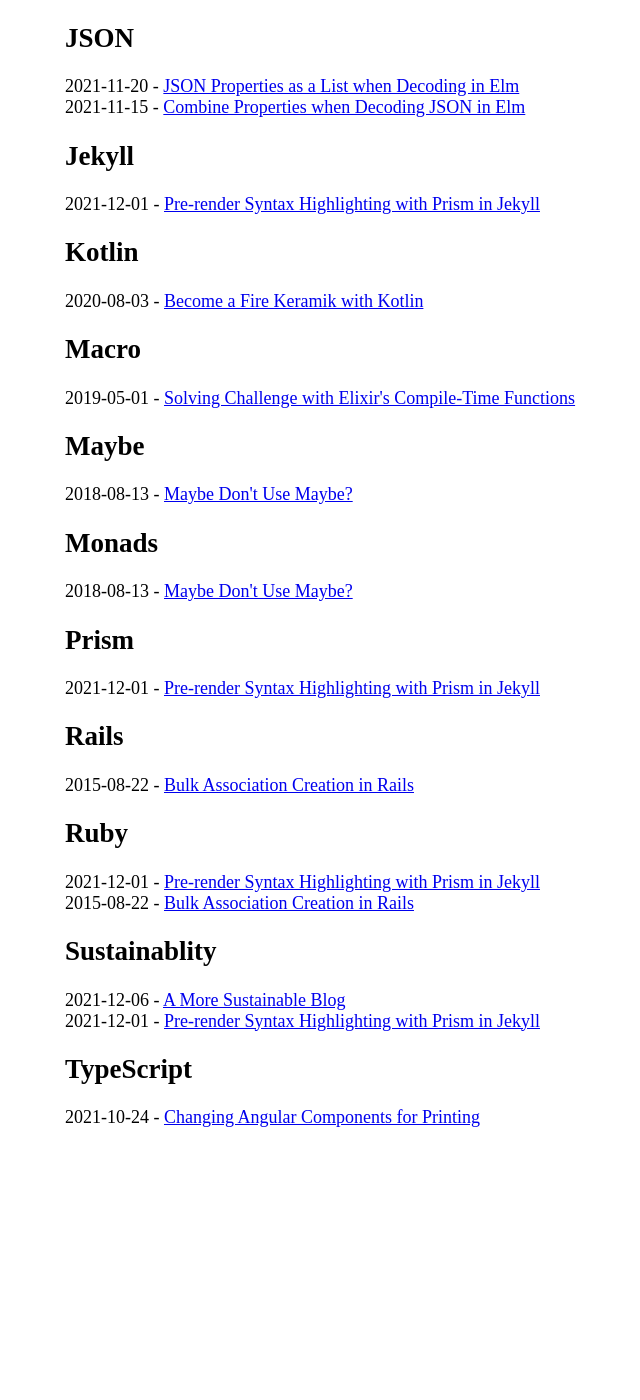
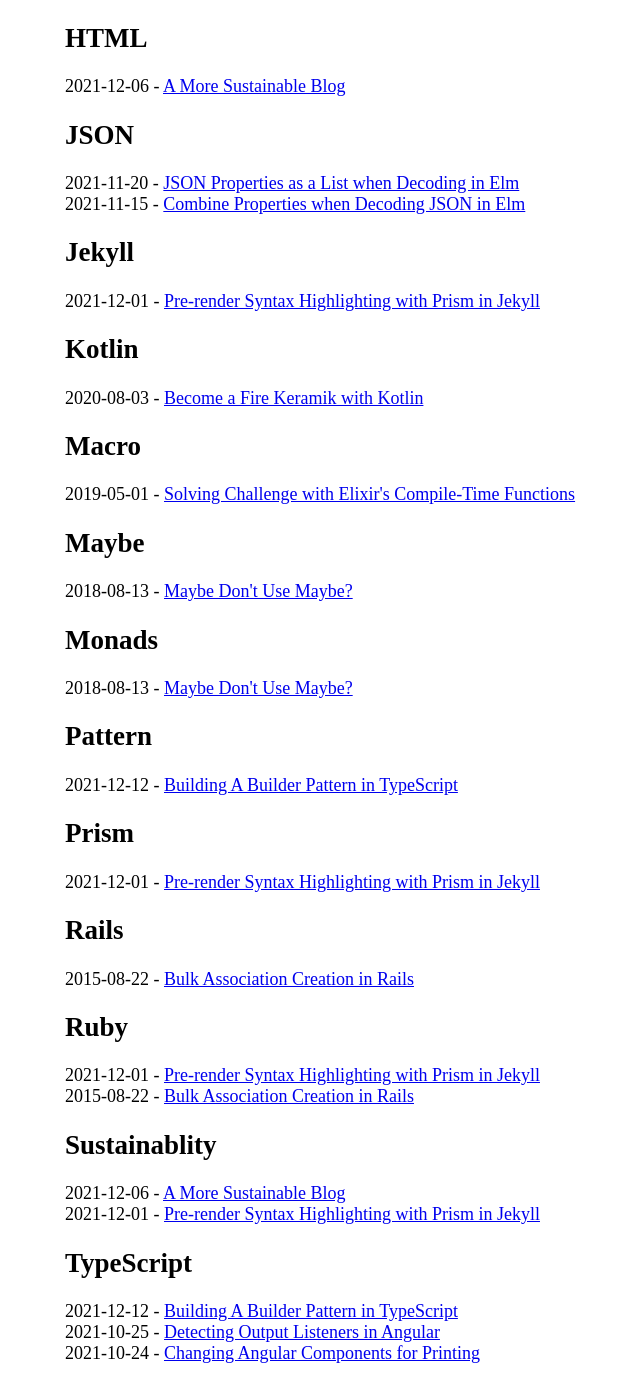
Before and after one commit to brianvanburken/brianvanburken.github.io, a Jekyll site: the page built from pages/tags.html, in a window 1280 px wide and 1400 px high, scrolled down 1449 px. Shown: the whole window, without its empty margins (215-855 px from the left). Built offline with Jekyll 4.4.1, drawn with Linux system fonts in a browser that asks for light colours; before the commit the page ends 2613 px from its top, so only the background shows below that; some of the changed lines change nothing that is shown; some of the changed text lies outside the part shown.

Commit message:
New blogpost builder pattern in TypeScript

````diff
--- a/_posts/2021-10-25-detecting-output-listeners-in-angular.md
+++ b/_posts/2021-10-25-detecting-output-listeners-in-angular.md
@@ -5,6 +5,7 @@
 tags:
   - Angular
   - EventEmitter
+  - TypeScript
 ---
 
 Sometimes you want to check if you have listeners attached to your `@Output` for your component to behave differently.
--- /dev/null
+++ b/_posts/2021-12-12-building-a-builder-pattern-in-typescript.md
@@ -0,0 +1,241 @@
+---
+layout: post
+title: Building A Builder Pattern in TypeScript
+tags: ["TypeScript", "Pattern", "Generics"]
+---
+
+I've come across a few snippets of TypeScript where the type was forced on an object using `as`.
+Maybe you've seen those before too.
+I think using `as` is a bad thing and should be used as a last resort as you will lose type-safety, thus no help when the interface changes.
+I had doubts about its usage when the code needed a partial object before completion. So I went to search for other solutions and opinions.
+
+Before discussing this further, let's create a scenario to be on the same page.
+Say we have the following interface:
+
+```typescript
+interface Foo {
+  bar: string;
+  baz: string;
+}
+```
+
+Here both `bar` and `baz` are required properties of `Foo`.
+Both must be present for the object to be complete.
+What if we wanted to first input `bar` and later input `baz`?
+There are few options to achieve this.
+
+## Type assertions
+
+The first one is to enforce an object using `as`; this is called a ["Type assertion"][6].
+Below is an example of this.
+
+```typescript
+const foo = {
+  bar: 'bar'
+} as Foo; // Here we enforce the type
+
+console.log(foo.baz); // undefined
+
+// Since `baz` isn't set, the following line could potentially crash if it does
+// something with property `baz`
+doSomethingWithFoo(foo);
+```
+
+The problem is the loss of type-safety.
+If you enforce a type, the compiler will think it's a complete object, and this will cause bugs later in your program.
+
+## Partial Utility Type
+
+The other is to use [`Partial<Type>`][5]; this is a Utility Type provided by TypeScript.
+Using the partial type, we can create a partial object to fill in the rest later.
+Usage would look as follows.
+
+```typescript
+const foo: Partial<Foo> = {
+  bar: 'bar';
+};
+
+console.log(foo.baz); // undefined
+
+// If our object is not complete and `doSomethingWithFoo` accepts only complete
+// objects of `Foo` the compiler will throw an error
+doSomethingWithFoo(foo);
+```
+
+It is the best of both approaches.
+The compiler guarantees safety and throws the error below if we pass the partial object along where the code expected a complete object.
+
+
+```text
+Argument of type 'Partial<Foo>' is not assignable to parameter of type 'Foo'.
+  Types of property 'bar' are incompatible.
+    Type 'string | undefined' is not assignable to type 'string'.
+      Type 'undefined' is not assignable to type 'string'.(2345)
+```
+
+The only problem with `Partial` is that it still allows us to work with properties of `Foo` even if they aren't set.
+
+## Builder Pattern
+
+What if we only want to work with a complete object and only access its properties?
+We needed some way to encapsulate the object until completed.
+There is a known design pattern that solves this.
+It is called the "Builder Pattern".
+
+I've used this pattern in Java, and there I needed to write boilerplate such as setters for each property.
+Since JavaScript, and thus TypeScript, is dynamic, I went to look for a solution that also takes away this boilerplate code.
+
+First, a quick recap of what a builder is and its usage.
+A builder is an encapsulation of a class or an interface.
+You can add a property with setters that start with `with`.
+In the case of Java, properties still can be optional; properties are by default `null`.
+Below is an example usage as you would use it in Java:
+
+```java
+new FooBuilder()
+  .withBar("bar")
+  .withBaz("baz")
+  .build();
+```
+
+I wanted to achieve something similar with less boilerplate and more type inference.
+Also, I want to be as close to the conventions of Java.
+
+### Defining the type
+
+First off, I thought of the type of the pattern.
+Using [`keyof`][4], I could infer all the properties and types of an interface.
+With this, I could create a type that has all the properties.
+After some searching on the web, I also found the feature of TypeScript called ["Template Literal Types"][7] that would help me create methods that start with `with`.
+Combining everything, I got the following type.
+
+```typescript
+type AbstractBuilder<T, B = Record<string, unknown>> = {
+  [K in keyof T & string as `with${Capitalize<K>}`]: (arg: T[K]) => AbstractBuilder<T, B & Record<K, T[K]>>;
+};
+```
+
+A lot happens in a few lines.
+I'll explain each line in more detail.
+
+Starting with our type `AbstractBuilder<T, B = Record<string, unknown>>`.
+Here we define `AbstractBuilder` that consists of two objects.
+First is the generic `T` that refers to the interface we want the builder to manage.
+The second, `B`, is the internal state of the builder.
+In my prototype, this was the `Partial` of `T`.
+But, changed it to a `Record` to solve a check I wanted to implement (more on that later).
+
+The following line has the bulk of the type inference.
+It can be broken down into two parts, definition and assignment.
+
+In the definition part, before the semicolon, we take each property from our generic `T` (the interface).
+Using `keyof`, we assign each property to type variable `K` and define it as a `string`.
+Then using `as`, here we only rename so we are save to use it, we redefine its to the template literal starting with `with` and follow by the property name capitalized.
+Our example with `Foo` gives us a property name `withBar` and `withBaz`.
+
+In the assignment part, we assign a function to the property.
+The function takes one argument that must be of the same type as the property of the interface defined in `K`.
+This function then returns our `AbstractBuilder`, where our property and value type expand the state of `B`.
+
+That last part will look as follows after you complete building `Foo`:
+
+```typescript
+AbstractBuilder<
+  Foo,
+  Record<string, unknown> & Record<'bar', string> & Record<'baz', string>
+>
+```
+
+Now that we have a type that expands a state until completed, we still need a way to get it.
+We extend our type with a new type that defines the final `build` method.
+
+```typescript
+type AbstractBuilder<T, B = Record<string, unknown>> =
+  {...}
+  &
+  { build: B extends T ? () => T : never; }
+```
+
+Here `build` returns our completed object of generic `T` if our internal state `B` is the same as `T`.
+If it is not the case, we return `never`.
+This trick enforces that we can only build a complete object and allows the compiler to tell us which properties are missing!
+Optional fields marked with `?` do not count towards a complete object.
+
+### The implementation
+
+Now that we have a straightforward type, we can implement our Builder.
+One of my requirements was to prevent boilerplate code, writing our getters.
+So one of the things I started looking for was a "method missing" implementation like those in [Ruby][1] and [Python][2].
+After some searching, I came across ES6 [Proxy][3] object.
+
+A `Proxy` is, as [MDN][3] describes it:
+
+> The Proxy object enables you to create a proxy for another object, which can intercept and redefine fundamental operations for that object.
+
+The part "intercept and redefine fundamental operations" is what we are interested in.
+After working with Proxy objects, I came up with the following implementation.
+
+```typescript
+function Builder<T>(): AbstractBuilder<T> {
+  const Builder = new Proxy(
+    {},
+    {
+      get(state: Record<string, unknown>, property: string) {
+        if (property === "build") {
+          return () => state;
+        }
+
+        const prop = property.charAt(4).toLowerCase() + property.slice(5);
+        return (x: unknown): AbstractBuilder<T> => {
+          state[prop.toString()] = x;
+          return Builder as AbstractBuilder<T>;
+        };
+      },
+    }
+  );
+
+  return Builder as AbstractBuilder<T>;
+}
+```
+
+Let me walk you through the code.
+First, we define the function `Builder`, which takes a generic `T` that is passed along to the `AbstractBuilder` type.
+The `T` references the interface we want the `Builder` to implement.
+The usage is then `Builder<Foo>()`.
+
+We then define the Proxy and pass in our empty state and define the `get` method on the `Proxy`.
+This method receives our state and the property name we want to access, e.g. `"withBar"` or `"build"`.
+If we have `"build"`, we return our inner state and "finish" the Builder.
+Otherwise, take the property string, remove the with-prefix, and make the first character lowercase.
+This Builder assumes that you use property names that start with a lowercase character; if you diverge from this convention, you can change the code here to fit yours.
+We return a function that takes an argument of any type, updates the state with the property name, and returns the builder to continue chaining.
+
+We still have to force the Proxy to follow our `AbstractBuilder` type.
+This is needed because the Proxy object is generic in itself.
+We can guarantee full type-safety in a complete object and set the right type for the right property using our type.
+
+Here is an example showing the pattern in action using the `Foo` interface.
+
+```typescript
+Builder<Foo>()
+  .withBar("bar")
+  .withBaz("baz")
+  .build();
+```
+
+## Should you use it?
+
+Good question.
+It was an experiment to see what I wanted to implement was possible.
+I've successfully used this in a large application and without problems.
+Some colleagues were very enthusiastic about it, and others disliked it.
+I liked this pattern to build "Test Builders", where we would create a fully complete builder with test data and easily use it in our unit tests.
+So, it is up to you if you want to use it, easy to say, isn't it, and I recommend trying it yourself.
+
+[1]: https://ruby-doc.org/core-2.7.3/BasicObject.html#method-i-method_missing
+[2]: https://python-reference.readthedocs.io/en/latest/docs/dunderattr/getattr.html
+[3]: https://developer.mozilla.org/en-US/docs/Web/JavaScript/Reference/Global_Objects/Proxy
+[4]: https://www.typescriptlang.org/docs/handbook/2/keyof-types.html
+[5]: https://www.typescriptlang.org/docs/handbook/utility-types.html#partialtype
+[6]: https://www.typescriptlang.org/docs/handbook/2/everyday-types.html#type-assertions
+[7]: https://www.typescriptlang.org/docs/handbook/2/template-literal-types.html
````
Also changed, not shown: 1 other file.
